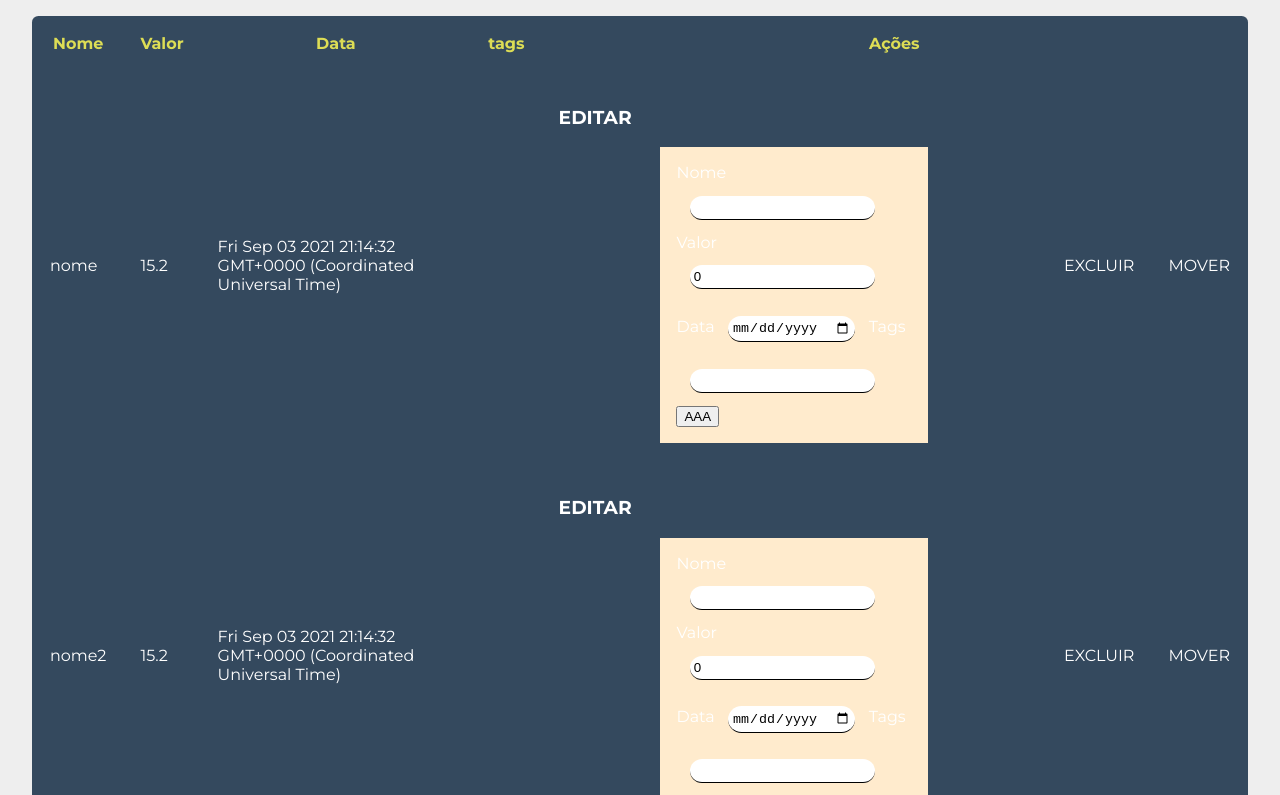
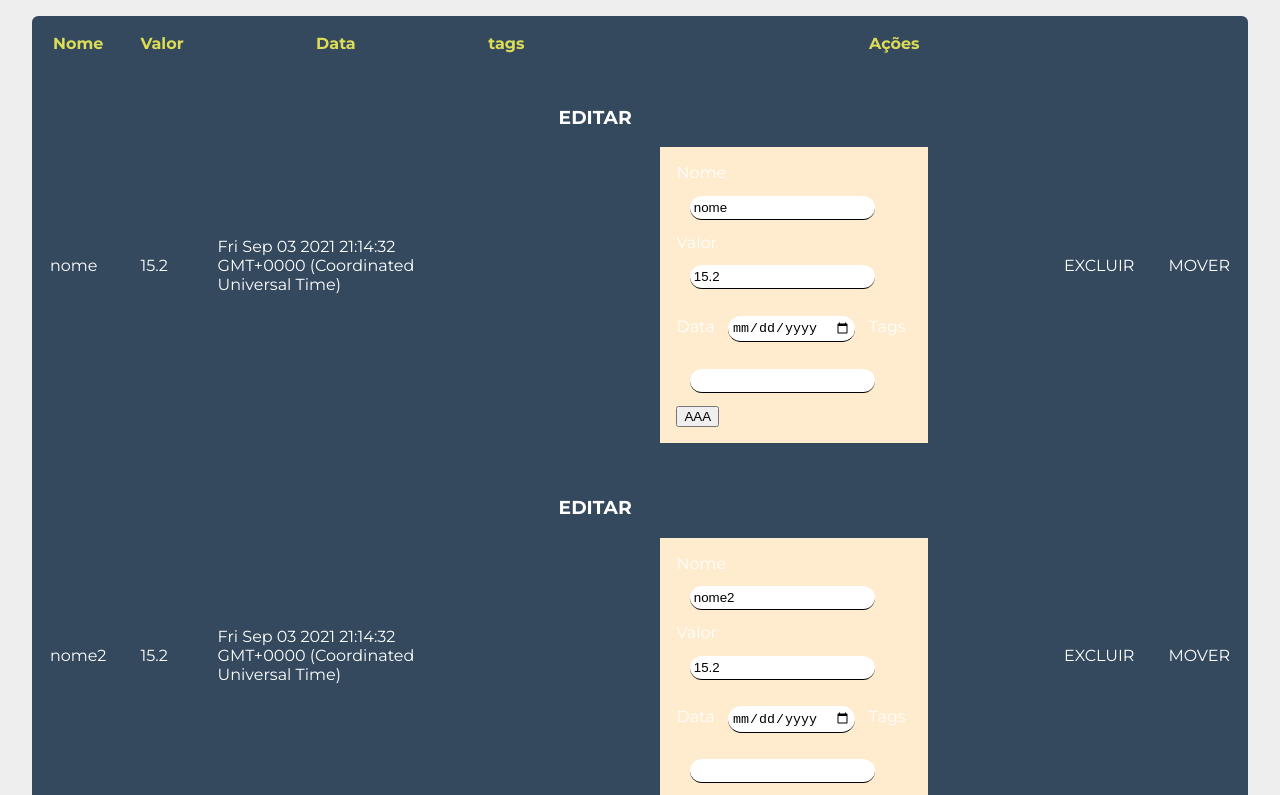
Before and after one commit to sanka01/carteia_digital_react, a React (Create React App) app: page / in a window 1280 px wide. Shown: the top 795 px of the page. Built offline with nearby package versions, Linux system fonts and the light colour scheme.

Commit message:
Entrada reconhece os dados iniciais. Bug no formulário corrigido.

```diff
--- a/src/components/Entrada.js
+++ b/src/components/Entrada.js
@@ -10,6 +10,7 @@ const Entrada = (props)=>{
         valor: props.valor,
         data: props.data,
         tags: props.tags,
+        v: props.v,
     });
 
     return (
@@ -18,7 +19,7 @@ const Entrada = (props)=>{
             <td>{state.valor}</td>
             <td>{state.data}</td>
             <td>{state.tags}</td>
-            <td><ModalEntrada classname="btn btn-warning" label="EDITAR"/></td>
+            <td><ModalEntrada classname="btn btn-warning" label="EDITAR" valor={state.v}/></td>
             <td>EXCLUIR</td>
             <td>MOVER</td>
         </tr>
--- a/src/components/ModalEntrada.js
+++ b/src/components/ModalEntrada.js
@@ -5,11 +5,23 @@ import '../styles/modal.css';
 class ModalEntrada extends React.Component {
     constructor(props) {
         super(props);
-        this.state = {
+        console.log(props)
+        let valor = props.valor !== undefined ? JSON.parse(props.valor) : undefined;
+        this.state =
+        props.valor === undefined ?
+        {
             nome: "",
             valor: 0,
             tags: "",
             data: undefined,
+            modalIsOpen: false,
+        }
+        :
+        {
+            nome: valor.nome,
+            valor: valor.valor,
+            tags: valor.tags,
+            data: valor.data,
             modalIsOpen: false,
         };
 
@@ -21,17 +33,14 @@ class ModalEntrada extends React.Component {
 
     handleChange(event) {
         const t = event.target
+        const name = t.name
         this.setState({
-            nome: t.nome,
-            valor: t.valor,
-            tags: t.tags,
-            data: t.data
+            [name]: t.value,
         })
-        console.log(this.label + " > " + JSON.stringify(this.state))
     }
 
     handleSubmit(event) {
-        alert('Formulário enviado com sucesso: \n' + this.state);
+        alert('Formulário enviado com sucesso: \n' + JSON.stringify(this.state));
         event.preventDefault();
     }
 
--- a/src/components/Tabela.js
+++ b/src/components/Tabela.js
@@ -23,7 +23,8 @@ const Tabela = (props)=>{
                 nome={v.nome}
                 valor={v.valor}
                 data={v.data}
-                tags={v.tags}/>
+                tags={v.tags}
+                v={JSON.stringify(v)}/>
             );
     }
     const [state, setState] = useState({
```
